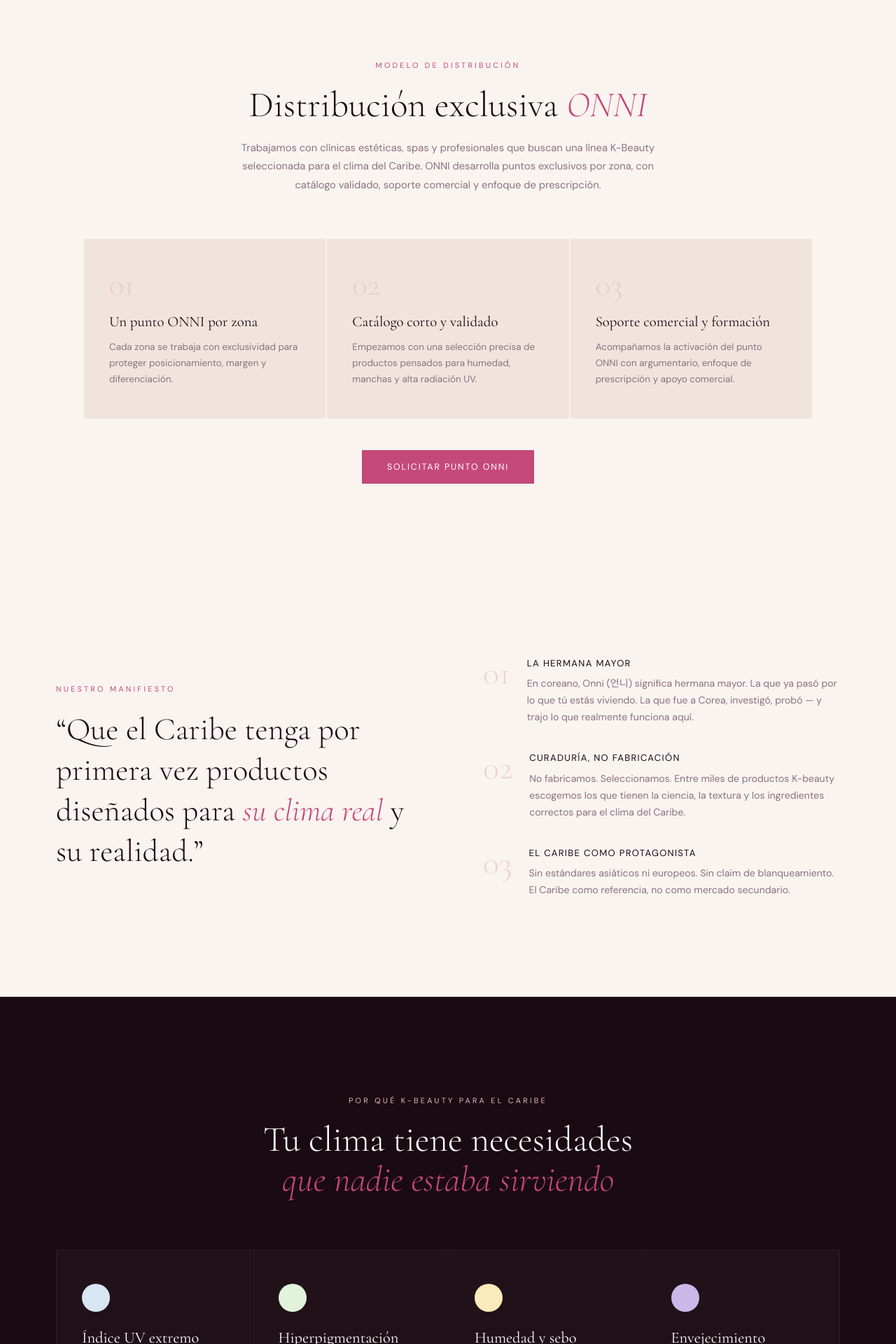
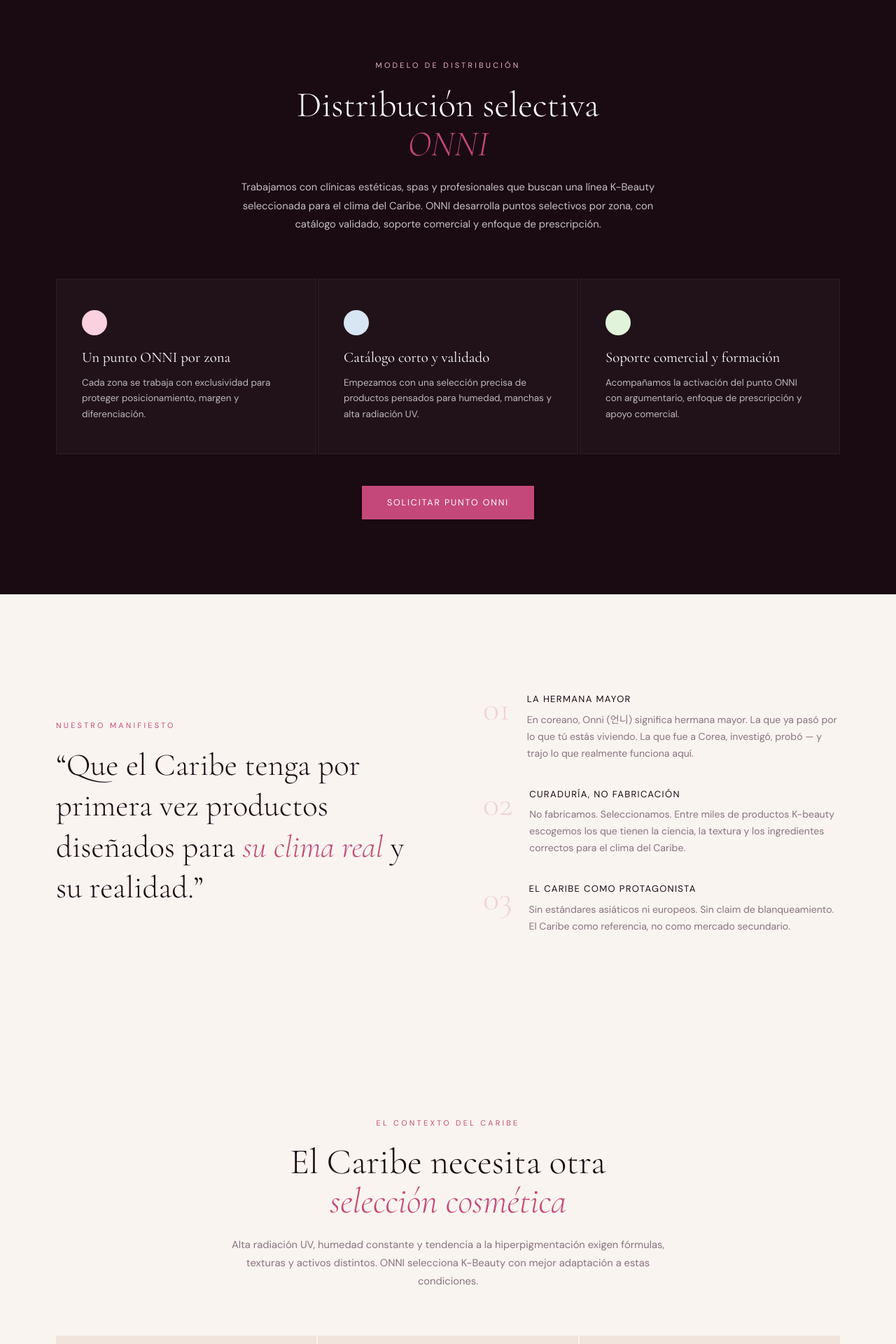
Before and after one commit to Oligonari2810/onni, a Next.js app: page / in a window 1280 px wide. Shown: the part 880-2800 px from the top of the page at 70% size. Built offline with nearby package versions, Linux system fonts and the light colour scheme.

Commit message:
feat: caribe context section
Co-Authored-By: Claude Opus 4.6 (1M context) <noreply@anthropic.com>

```diff
--- a/app/globals.css
+++ b/app/globals.css
@@ -95,20 +95,19 @@ nav.scrolled { background:rgba(250,244,240,.95); backdrop-filter:blur(12px); pad
 .manifesto-text h4 { font-size:.82rem; letter-spacing:.1em; text-transform:uppercase; color:var(--deep); margin-bottom:8px; }
 .manifesto-text p { font-size:.88rem; line-height:1.7; color:var(--gray); }
 
-/* ─── POR QUÉ ────────────────────────────────── */
-.why { background:var(--deep); padding:140px 80px; }
-.why-header { text-align:center; margin-bottom:72px; }
-.why-header .section-label { color:var(--blush); }
-.why-header .section-title { color:var(--white); }
-.why-grid { display:grid; grid-template-columns:repeat(3,1fr); gap:2px; max-width:1200px; margin:0 auto; }
-.why-card { background:rgba(255,255,255,.03); padding:48px 36px; border:1px solid rgba(255,255,255,.05); transition:all .4s; position:relative; overflow:hidden; }
-.why-card::before { content:''; position:absolute; top:0; left:0; right:0; height:2px; background:var(--rose); transform:scaleX(0); transition:transform .4s; transform-origin:left; }
-.why-card:hover { background:rgba(196,73,122,.06); }
-.why-card:hover::before { transform:scaleX(1); }
-.why-icon { font-size:2rem; margin-bottom:20px; display:block; }
-.why-card h3 { font-family:'Cormorant Garamond',serif; font-size:1.4rem; font-weight:400; color:var(--white); margin-bottom:14px; }
-.why-card p { font-size:.86rem; line-height:1.7; color:rgba(255,255,255,.4); }
-.why-card strong { color:var(--blush); font-weight:400; }
+/* ─── CONTEXTO CARIBE ────────────────────────── */
+.contexto { padding:120px 80px; background:var(--cream); }
+.contexto-header { text-align:center; margin-bottom:64px; max-width:700px; margin-left:auto; margin-right:auto; }
+.contexto-title { color:var(--deep); }
+.contexto-desc { font-size:.92rem; line-height:1.8; color:var(--gray); max-width:620px; margin:20px auto 0; }
+.contexto-grid { display:grid; grid-template-columns:repeat(3,1fr); gap:2px; max-width:1200px; margin:0 auto; }
+.contexto-card { background:var(--nude); padding:44px 36px; position:relative; transition:all .4s; overflow:hidden; }
+.contexto-card::before { content:''; position:absolute; top:0; left:0; right:0; height:2px; background:var(--rose); transform:scaleX(0); transition:transform .4s; transform-origin:left; }
+.contexto-card:hover { background:var(--mist); }
+.contexto-card:hover::before { transform:scaleX(1); }
+.contexto-card h3 { font-family:'Cormorant Garamond',serif; font-size:1.3rem; font-weight:400; color:var(--deep); margin-bottom:12px; line-height:1.2; }
+.contexto-card p { font-size:.84rem; line-height:1.7; color:var(--gray); }
+.contexto-closing { font-family:'Cormorant Garamond',serif; font-size:1.15rem; font-weight:400; font-style:italic; color:var(--rose); text-align:center; margin-top:48px; }
 
 /* ─── PRODUCTOS ──────────────────────────────── */
 .productos { padding:140px 80px; background:var(--cream); }
@@ -279,17 +278,19 @@ footer { background:var(--charcoal); padding:72px 80px 40px; }
 .reveal.visible { opacity:1; transform:translateY(0); }
 
 /* ─── DISTRIBUCIÓN B2B ───────────────────────── */
-.distro { padding:120px 80px; background:var(--cream); max-width:1200px; margin:0 auto; }
-.distro-header { text-align:center; margin-bottom:64px; }
-.distro-desc { font-size:.92rem; line-height:1.8; color:var(--gray); max-width:620px; margin:20px auto 0; }
-.distro-grid { display:grid; grid-template-columns:repeat(3,1fr); gap:2px; }
-.distro-card { background:var(--nude); padding:44px 36px; position:relative; transition:all .4s; overflow:hidden; }
+.distro { padding:120px 80px; background:var(--deep); }
+.distro-header { text-align:center; margin-bottom:64px; max-width:700px; margin-left:auto; margin-right:auto; }
+.distro-label { color:var(--blush); }
+.distro-title { color:var(--white); }
+.distro-desc { font-size:.92rem; line-height:1.8; color:rgba(255,255,255,.75); max-width:620px; margin:20px auto 0; }
+.distro-grid { display:grid; grid-template-columns:repeat(3,1fr); gap:2px; max-width:1200px; margin:0 auto; }
+.distro-card { background:rgba(255,255,255,.03); padding:44px 36px; border:1px solid rgba(255,255,255,.05); position:relative; transition:all .4s; overflow:hidden; }
 .distro-card::before { content:''; position:absolute; top:0; left:0; right:0; height:2px; background:var(--rose); transform:scaleX(0); transition:transform .4s; transform-origin:left; }
-.distro-card:hover { background:var(--mist); }
+.distro-card:hover { background:rgba(196,73,122,.06); }
 .distro-card:hover::before { transform:scaleX(1); }
-.distro-num { font-family:'Cormorant Garamond',serif; font-size:2.8rem; font-weight:300; color:rgba(196,73,122,.15); line-height:1; display:block; margin-bottom:18px; }
-.distro-card h3 { font-family:'Cormorant Garamond',serif; font-size:1.3rem; font-weight:400; color:var(--deep); margin-bottom:12px; line-height:1.2; }
-.distro-card p { font-size:.84rem; line-height:1.7; color:var(--gray); }
+.distro-circle { width:36px; height:36px; border-radius:50%; display:block; margin-bottom:20px; }
+.distro-card h3 { font-family:'Cormorant Garamond',serif; font-size:1.3rem; font-weight:400; color:var(--white); margin-bottom:12px; line-height:1.2; }
+.distro-card p { font-size:.84rem; line-height:1.7; color:rgba(255,255,255,.7); }
 .distro-cta { text-align:center; margin-top:56px; }
 
 /* ─── V2: HERO CENTERED ─────────────────────── */
@@ -369,8 +370,8 @@ footer { background:var(--charcoal); padding:72px 80px 40px; }
   .hero-left-centered .hero-actions{ flex-direction:column; gap:12px; align-items:center; }
   .hero-right{ display:none; }
   .manifesto{ grid-template-columns:1fr; gap:52px; padding:80px 28px; }
-  .why{ padding:80px 28px; }
-  .why-grid,.why-grid-4{ grid-template-columns:1fr; }
+  .contexto{ padding:80px 28px; }
+  .contexto-grid{ grid-template-columns:1fr; }
   .productos{ padding:80px 28px; }
   .productos-header{ flex-direction:column; gap:16px; align-items:flex-start; }
   .productos-sub{ text-align:left; max-width:100%; }
--- a/app/page.tsx
+++ b/app/page.tsx
@@ -73,23 +73,23 @@ export default function Home() {
       {/* DISTRIBUCIÓN */}
       <section className="distro" id="distribucion">
         <div className="distro-header reveal">
-          <span className="section-label">Modelo de distribución</span>
-          <h2 className="section-title">Distribución exclusiva <em>ONNI</em></h2>
-          <p className="distro-desc">Trabajamos con clínicas estéticas, spas y profesionales que buscan una línea K-Beauty seleccionada para el clima del Caribe. ONNI desarrolla puntos exclusivos por zona, con catálogo validado, soporte comercial y enfoque de prescripción.</p>
+          <span className="section-label distro-label">Modelo de distribución</span>
+          <h2 className="section-title distro-title">Distribución selectiva<br /><em>ONNI</em></h2>
+          <p className="distro-desc">Trabajamos con clínicas estéticas, spas y profesionales que buscan una línea K-Beauty seleccionada para el clima del Caribe. ONNI desarrolla puntos selectivos por zona, con catálogo validado, soporte comercial y enfoque de prescripción.</p>
         </div>
         <div className="distro-grid">
           <div className="distro-card reveal">
-            <span className="distro-num">01</span>
+            <span className="distro-circle" style={{ background: '#FBD0DF' }} />
             <h3>Un punto ONNI por zona</h3>
             <p>Cada zona se trabaja con exclusividad para proteger posicionamiento, margen y diferenciación.</p>
           </div>
           <div className="distro-card reveal">
-            <span className="distro-num">02</span>
+            <span className="distro-circle" style={{ background: '#D8E5F3' }} />
             <h3>Catálogo corto y validado</h3>
             <p>Empezamos con una selección precisa de productos pensados para humedad, manchas y alta radiación UV.</p>
           </div>
           <div className="distro-card reveal">
-            <span className="distro-num">03</span>
+            <span className="distro-circle" style={{ background: '#E2F3DC' }} />
             <h3>Soporte comercial y formación</h3>
             <p>Acompañamos la activación del punto ONNI con argumentario, enfoque de prescripción y apoyo comercial.</p>
           </div>
@@ -132,34 +132,31 @@ export default function Home() {
         </div>
       </section>
 
-      {/* POR QUÉ */}
-      <section className="why">
-        <div className="why-header reveal">
-          <span className="section-label">Por qué K-beauty para el Caribe</span>
-          <h2 className="section-title" style={{ color: 'var(--white)' }}>Tu clima tiene necesidades<br /><em>que nadie estaba sirviendo</em></h2>
+      {/* CONTEXTO CARIBE */}
+      <section className="contexto">
+        <div className="contexto-header reveal">
+          <span className="section-label">El contexto del Caribe</span>
+          <h2 className="section-title contexto-title">El Caribe necesita otra<br /><em>selección cosmética</em></h2>
+          <p className="contexto-desc">Alta radiación UV, humedad constante y tendencia a la hiperpigmentación exigen fórmulas, texturas y activos distintos. ONNI selecciona K-Beauty con mejor adaptación a estas condiciones.</p>
         </div>
-        <div className="why-grid why-grid-4">
-          <div className="why-card reveal">
-            <span className="why-circle" style={{ background: '#D8E5F3' }} />
-            <h3>Índice UV extremo</h3>
-            <p>El Caribe tiene UV <strong>10–12</strong> frente al 3–5 de Seúl. El SPF 50+ PA++++ no es lujo — es necesidad. K-beauty lleva 30 años perfeccionándolo sin cast blanco.</p>
+        <div className="contexto-grid">
+          <div className="contexto-card reveal">
+            <span className="distro-circle" style={{ background: '#D8E5F3' }} />
+            <h3>Alta radiación UV</h3>
+            <p>La exposición solar constante exige protectores ligeros, cómodos y de uso diario real.</p>
           </div>
-          <div className="why-card reveal">
-            <span className="why-circle" style={{ background: '#E2F3DC' }} />
-            <h3>Hiperpigmentación tropical</h3>
-            <p>En el Caribe la hiperpigmentación post-inflamatoria es el problema número uno. <strong>Niacinamida + ácido tranexámico + arbutina</strong> es la tríada que funciona. Nadie la había traído aquí.</p>
+          <div className="contexto-card reveal">
+            <span className="distro-circle" style={{ background: '#FBEBBB' }} />
+            <h3>Humedad y sebo</h3>
+            <p>En clima tropical, las texturas densas saturan la piel. Las fórmulas ligeras marcan la diferencia.</p>
           </div>
-          <div className="why-card reveal">
-            <span className="why-circle" style={{ background: '#FBEBBB' }} />
-            <h3>Humedad y sebo</h3>
-            <p>Con 70–90% de humedad constante, las cremas densas sofocan y generan acné. K-beauty inventó las texturas <strong>gel y water-based</strong> exactamente para esto.</p>
-          </div>
-          <div className="why-card reveal">
-            <span className="why-circle" style={{ background: '#C9B8E8' }} />
-            <h3>Envejecimiento acelerado</h3>
-            <p>El sol constante acelera el envejecimiento. <strong>Retinol + Bakuchiol</strong> combaten arrugas sin fotosensibilización — seguros con el UV del Caribe.</p>
+          <div className="contexto-card reveal">
+            <span className="distro-circle" style={{ background: '#E2F3DC' }} />
+            <h3>Manchas y PIH</h3>
+            <p>La hiperpigmentación postinflamatoria requiere activos bien elegidos y buena tolerancia cutánea.</p>
           </div>
         </div>
+        <p className="contexto-closing reveal">Por eso ONNI no importa por catálogo. Selecciona con criterio.</p>
       </section>
 
       {/* PRODUCTOS */}
```
